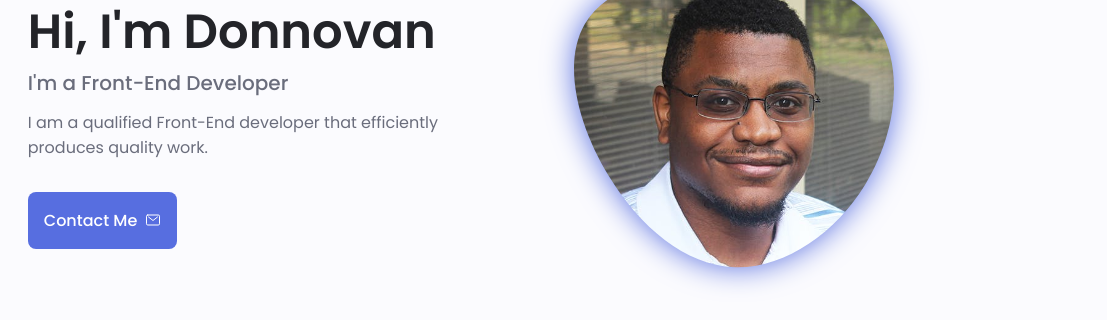
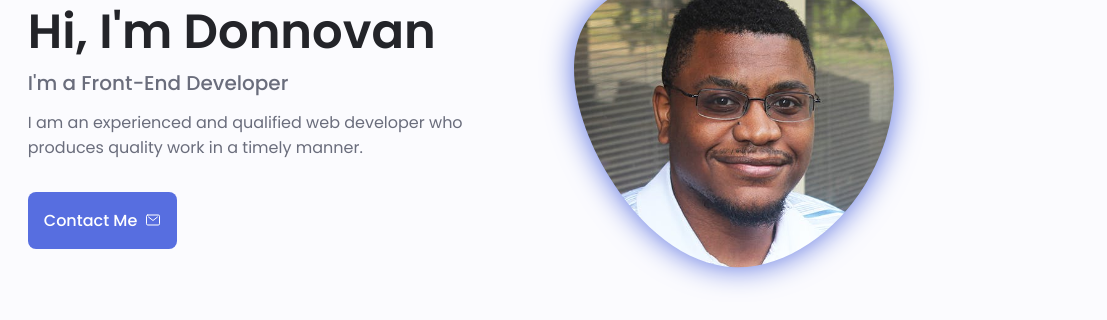
Before and after one commit to donnovanwint/donnovanwint.github.io, a plain HTML site: page index.html in a window 1280 px wide. Shown: the part 215-535 px from the top of the page, 173-1280 px from the left. Drawn offline with nearby package versions, Linux system fonts and the light colour scheme.

```diff
--- a/index.html
+++ b/index.html
@@ -96,7 +96,7 @@
             <div class="home__data">
               <h1 class="home__title">Hi, I'm Donnovan</h1>
               <h3 class="home__subtitle">I'm a Front-End Developer</h3>
-              <p class="home__description">I am a qualified Front-End developer that efficiently produces quality work.</p>
+              <p class="home__description">I am an experienced and qualified web developer who produces quality work in a timely manner.</p>
               <a href="#contact" class="button button--flex"> Contact Me <ion-icon name="mail-outline" class="button__icon"></ion-icon> </a>
             </div>
           </div>
```
